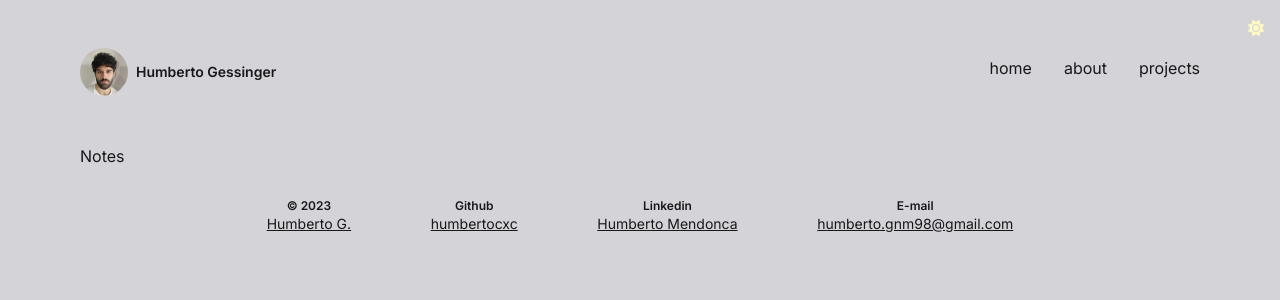
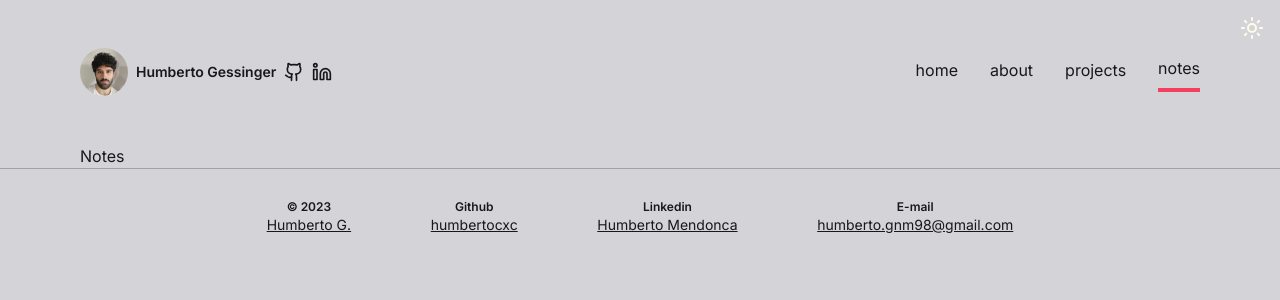
Before and after one commit to humbertocxc/portfolio, a Next.js app: page /notes in a window 1280 px wide. Shown: the top 300 px of the page. Built offline with nearby package versions, Linux system fonts and the light colour scheme.

Commit message:
links added to head

```diff
--- a/src/components/Header/ThemeButton.tsx
+++ b/src/components/Header/ThemeButton.tsx
@@ -1,20 +1,19 @@
 "use client"
-import { faMoon, faSun } from "@fortawesome/free-solid-svg-icons";
-import { FontAwesomeIcon } from "@fortawesome/react-fontawesome";
+import { Moon, Sun } from "lucide-react"
 import { useTheme } from "next-themes";
 
 export default function ThemeButton() {
   const { theme, setTheme } = useTheme()
 
   return (
-    <div className="flex flex-col py-4 pr-4 float-left w-screen items-end h-12">
+    <div className="flex flex-col py-4 float-right h-12">
       {theme === 'light' ? (
         <button onClick={() => setTheme('dark')}>
-          <FontAwesomeIcon icon={faMoon} className="transition ease-in-out delay-150 text-zinc-600 hover:text-zinc-700" />
+          <Moon className="transition ease-in-out delay-150 text-zinc-600 hover:text-zinc-700" />
         </button>
       ) : (
         <button onClick={() => setTheme('light')}>
-          <FontAwesomeIcon icon={faSun} className="transition ease-in-out delay-150 text-yellow-100 hover:text-yellow-50" />
+          <Sun className="transition ease-in-out delay-150 text-yellow-50 hover:text-yellow-100" />
         </button>
       )}
     </div>
--- a/src/components/Header/index.tsx
+++ b/src/components/Header/index.tsx
@@ -3,23 +3,27 @@ import Image from "next/image"
 import Link from "next/link"
 import { usePathname } from "next/navigation"
 import ThemeButton from "./ThemeButton"
-
-const routes = [
-  { path: '/', name: 'home' },
-  { path: '/about', name: 'about' },
-  { path: '/projects', name: 'projects' },
-]
+import { Github, Linkedin } from "lucide-react"
+import { githubLink, linkedinLink, routes } from "@/app/constants"
 
 export default function Header() {
   const path = usePathname()
 
   return(
-    <header className="w-screen justify-between">
+    <header className="pr-4">
       <ThemeButton />
       <div className="h-24 flex items-start justify-between px-20 w-screen">
-        <div className="flex flex-column items-center gap-2">
-          <Image src="/pfp.jpeg" width={200} height={200} alt="" className="h-12 mx-auto object-cover rounded-full w-12" />
-          <h2 className="font-semibold text-sm">Humberto Gessinger</h2>
+        <div className="flex flex-column items-center gap-2 font-semibold">
+          <Link href="/" className="flex flex-column items-center gap-2 hover:font-bold">
+            <Image src="/pfp.jpeg" width={200} height={200} alt="" className="h-12 mx-auto object-cover rounded-full w-12" />
+            <h2 className="text-sm">Humberto Gessinger</h2>
+          </Link>
+          <Link href={githubLink} target="_blank">
+            <Github size={20} />
+          </Link>
+          <Link href={linkedinLink} target="_blank">
+            <Linkedin size={20} />
+          </Link>
         </div>
 
         <div className="flex flex-column items-center gap-8">
--- a/tailwind.config.ts
+++ b/tailwind.config.ts
@@ -8,11 +8,12 @@ const config: Config = {
   ],
   theme: {
     extend: {
-      backgroundImage: {
-        'gradient-radial': 'radial-gradient(var(--tw-gradient-stops))',
-        'gradient-conic':
-          'conic-gradient(from 180deg at 50% 50%, var(--tw-gradient-stops))',
+      borderWidth: {
+        1: '1px',
       },
+      height: {
+        81: '21rem',
+      }
     },
   },
   plugins: [],
```
Also changed, not shown: src/app/types.ts (added, +9 -0 lines).
